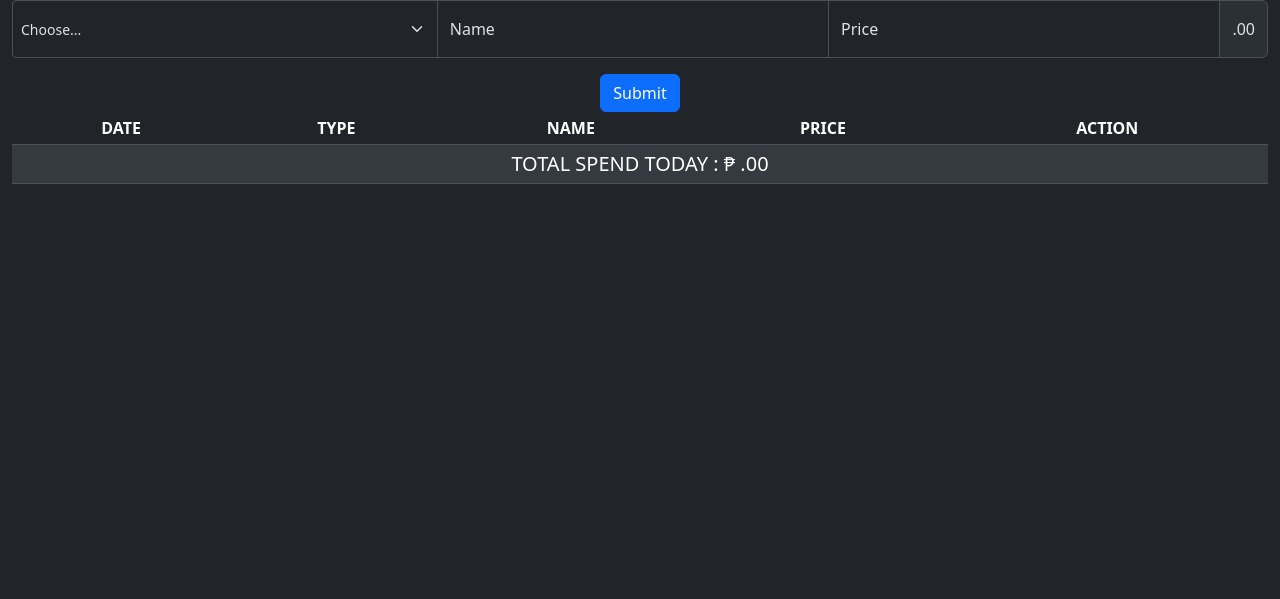
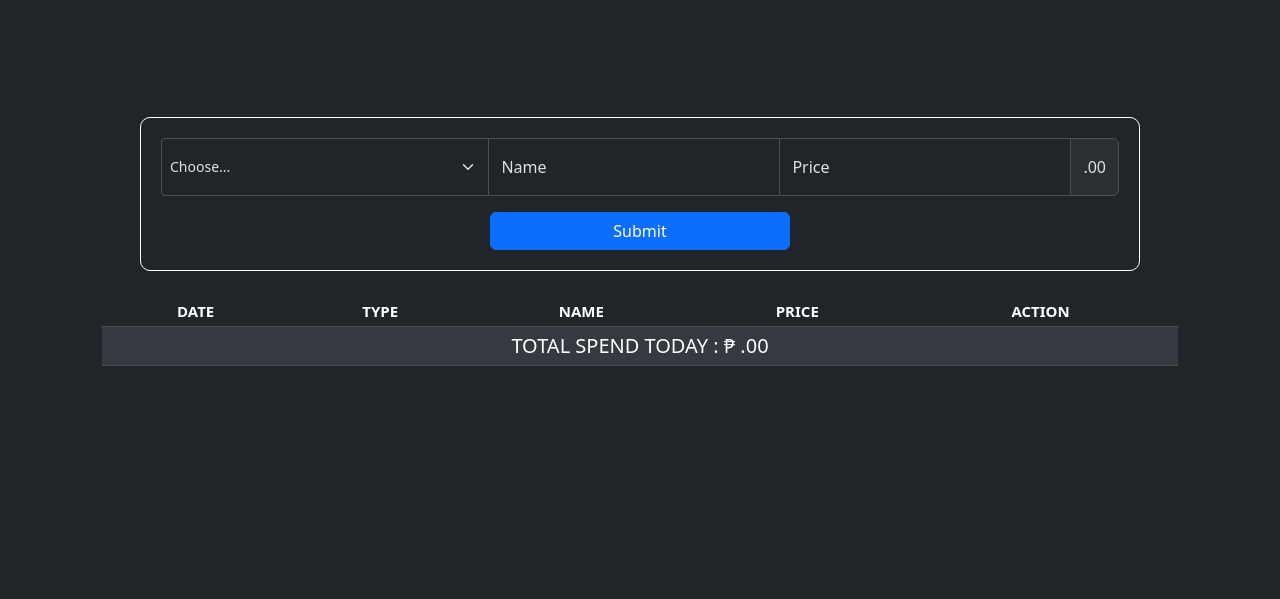
Before and after one commit to JPaulG5/tungaa-ninyo-HAHAHAH, a PHP site: template Views/index.view.php in a window 1280 px wide. Shown: the part 76-675 px from the top of the page. Run offline with PHP 8.4, Linux system fonts and the light colour scheme; the template is opened without the code that fills it, so the values that code supplies are empty.

Commit message:
Add files via upload

```diff
--- a/Core/Router.php
+++ b/Core/Router.php
@@ -41,7 +41,7 @@ class Router {
             }
         }
 
-        header("location: /Spending-Tracker-Web-Application{$xampp_index}/login");
+        header("location: /Spending-Tracker-Web-Application/index.php/login");
     }
 
 }
--- /dev/null
+++ b/Views/assets/css/index.css
@@ -0,0 +1,81 @@
+#wrapper {
+    display: flex;
+    align-items: center;
+    justify-content: center;
+}
+
+#action_container {
+    max-width: 1000px;
+    padding: 7rem 0rem 1rem 0rem;
+
+}
+
+#input_container {
+
+    padding: 20px;
+    border-radius: 10px;
+    border: 1px solid #ffffff;
+}
+
+#list_container {
+    max-width: 1100px;
+    min-height: 300px;
+    max-height: 600px;
+    overflow: auto;
+}
+
+
+input::-webkit-outer-spin-button,
+input::-webkit-inner-spin-button {
+  -webkit-appearance: none;
+  margin: 0;
+}
+
+#action-button {
+    width: 300px;
+}
+
+
+th,
+td {
+    font-size: 15px;
+}
+
+
+
+/* EDIT VIEW PAGE */
+
+#wrapper {
+    height: 75vh;
+}
+
+#form_edit {
+    border: 1px solid white;
+}
+
+#form_edit [type='submit'] {
+    width: 100%;
+}
+
+#form_edit button {
+    margin-top: 15px;
+    width: 100%;
+}
+
+/* HISTORY VIEW PAGE DATE */
+
+#history_date_search [type='date'] {
+    width: 110px;
+}
+
+
+/* LOGIN VIEW PAGE */
+
+#log_wrapper {
+
+    height: 100vh;
+
+    display: grid;
+    align-content: center;
+    justify-content: center;
+}
--- a/Views/assets/js/index.js
+++ b/Views/assets/js/index.js
@@ -1,31 +1,26 @@
 let uri = new URL(window.location.href);
 
-let xampp_index = "/index.php";
-if(uri['port'] == "8080") xampp_index = "";
-
-let url = "/Spending-Tracker-Web-Application/" + xampp_index;
-
-if(uri['pathname'] == url + 'edit')
+if(uri['pathname'] == '/Spending-Tracker-Web-Application/index.php/edit')
 {
-    document.querySelector("#form_edit type['button']").addEventListener('click', e => {
+    document.querySelector("#form_edit button").addEventListener('click', e => {
         e.preventDefault();
-        window.location.href = url + "";
+        window.location.href = "/Spending-Tracker-Web-Application/index.php/";
     });
 }
 
-if(uri['pathname'] ==  url + 'login')
+if(uri['pathname'] == '/Spending-Tracker-Web-Application/index.php/login')
 {
     document.querySelector("#login_link_reg").addEventListener('click', e => {
         e.preventDefault();
-        window.location.href = url + "registration";
+        window.location.href = "/Spending-Tracker-Web-Application/index.php/registration";
     });
 }
 
-if(uri['pathname'] ==  url + 'registration')
+if(uri['pathname'] == '/Spending-Tracker-Web-Application/index.php/registration')
 {
     document.querySelector("#reg_link_login").addEventListener('click', e => {
         e.preventDefault();
-        window.location.href = url + "login";
+        window.location.href = "/Spending-Tracker-Web-Application/index.php/login";
     });
 
 }
--- a/Views/session/create.view.php
+++ b/Views/session/create.view.php
@@ -1,7 +1,7 @@
 <?php require('Views/partials/head.php'); ?>
 
 <main id="log_wrapper">
-    <form action="<?= redirectLink("login"); ?>" method="POST">
+    <form action="<?= redirectLink("login") ?>" method="POST">
         <div class="container rounded p-4" style="min-width: 360px; border: 1px solid white;">
             <div class="mb-4">
                 <h1 class="text-center">Login</h1>
--- a/routes.php
+++ b/routes.php
@@ -1,6 +1,5 @@
 <?php
-
-$xammp = "/Spending-Tracker-Web-Application" . $xampp_index;
+$xammp = "/{$file}/index.php";
 
 
 $router->get($xammp.'/', 'home/index.php');
```
Also changed, not shown: Core/Database.php (+4 -12 lines), Core/function.php (+3 -4 lines), index.php (+2 -5 lines).
